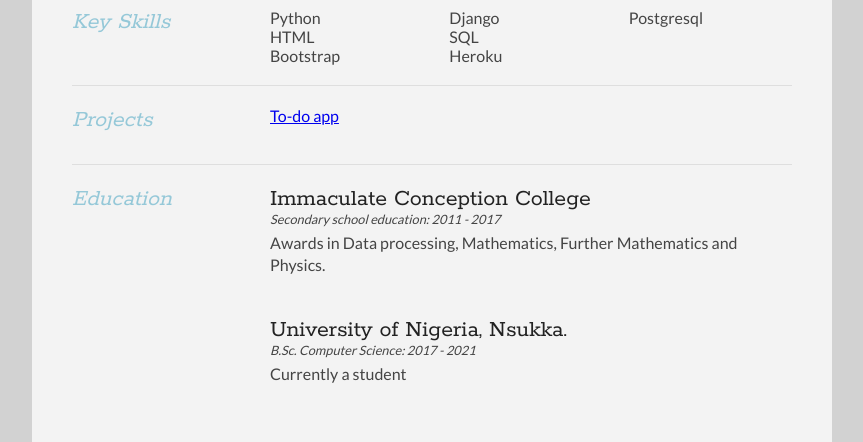
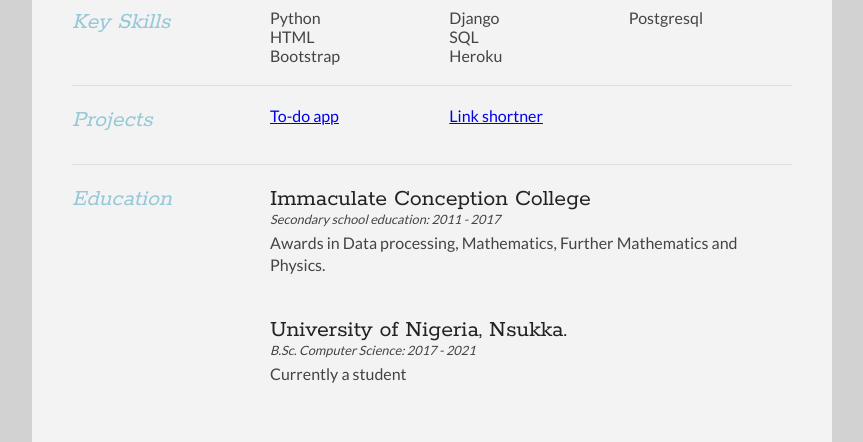
Before and after one commit to jayjaychukwu/portfolio, a Django app: page / in a window 1280 px wide. Shown: the part 623-1065 px from the top of the page, without its empty margins (208-1071 px from the left). Run offline with Django 3.2, Linux system fonts and the light colour scheme.

Commit message:
added a new project

```diff
--- a/resumesite/templates/home.html
+++ b/resumesite/templates/home.html
@@ -97,6 +97,7 @@
 			<div class="sectionContent">
 				<ul class="keySkills">
 					<li><a href="http://jjtodoapp.herokuapp.com" target="_blank" rel="noopener">To-do app</a></li>
+					<li><a href="http://jurls.herokuapp.com/" target="_blank" rel="noopener">Link shortner</a></li>
 				</ul>
 			</div>
 			<div class="clear"></div>
```
